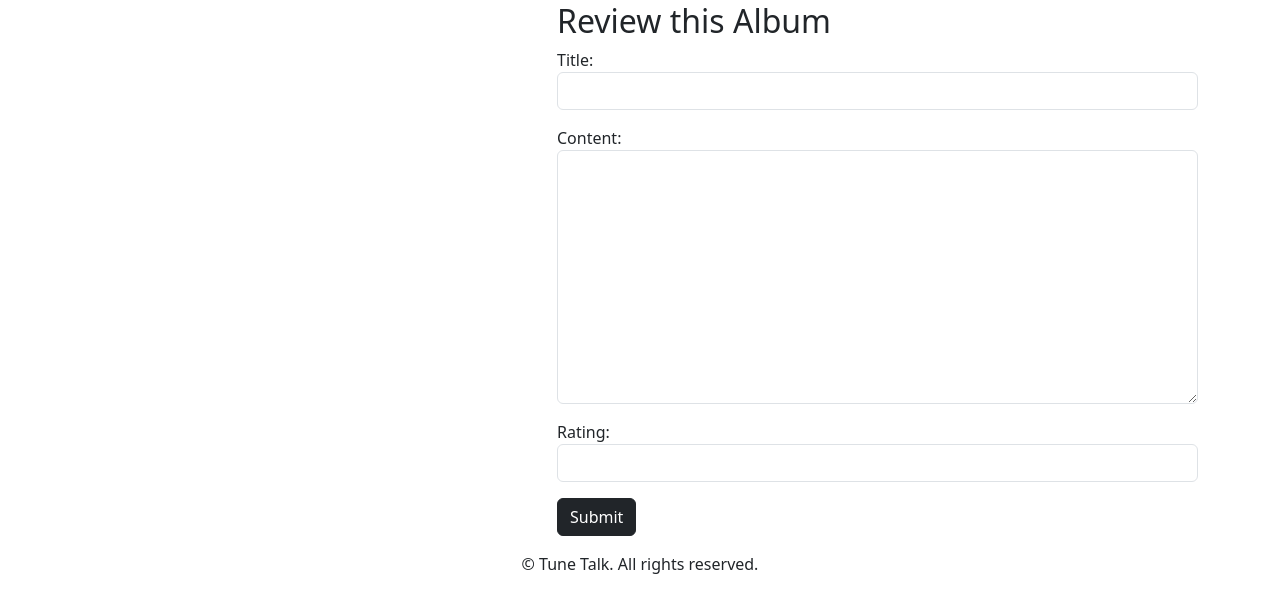
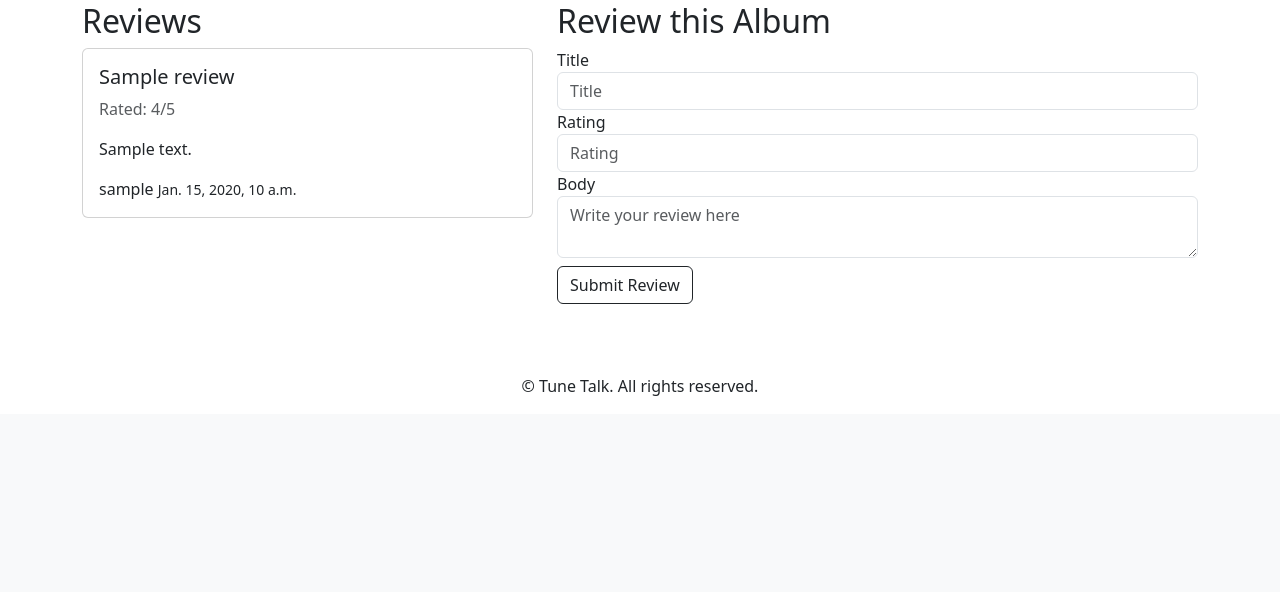
Before and after one commit to xnaavii/tune-talk-pp4, a Django app: template home/templates/home/album_detail.html in a window 1280 px wide. Shown: the part 386-978 px from the top of the page. After the commit the page ends 782 px from the top, so only its background shows below. Run offline with Django 5.2, Linux system fonts and the light colour scheme; tables that the repository leaves empty hold one stand-in row (values such as "Sample post"); the template is opened without the code that fills it: values that come from a table or form of the project are taken from there, most other values are stand-ins (such as "Sample title", 1, 10 or a date in 2020); grey boxes are pictures that could not be loaded.

Commit message:
validate the form and display the review

```diff
--- a/home/forms.py
+++ b/home/forms.py
@@ -1,6 +1,6 @@
 from django import forms
-
-class ReviewForm(forms.Form):
-    title = forms.CharField(max_length=200, widget=forms.TextInput(attrs={'class': 'form-control'}))
-    content = forms.CharField(widget=forms.Textarea(attrs={'class': 'form-control'}))
-    rating = forms.IntegerField(min_value=1, max_value=5, widget=forms.NumberInput(attrs={'class': 'form-control'}))
+from .models import Review
+class ReviewForm(forms.ModelForm):
+    class Meta:
+        model = Review
+        fields = ['title', 'rating', 'body']
--- a/home/models.py
+++ b/home/models.py
@@ -26,3 +26,6 @@ class Review(models.Model):
     rating = models.PositiveSmallIntegerField(validators=[MinValueValidator(1), MaxValueValidator(5)])
     body = models.TextField()
     created_at = models.DateTimeField(auto_now_add=True)
+
+    def __str__(self):
+        return f"{self.title} by {self.author}"
--- a/home/templates/home/album_detail.html
+++ b/home/templates/home/album_detail.html
@@ -22,14 +22,35 @@
     </div>
     <div class="row">
         <div class="col-md-5">
-
+            <h2 class="mt-3">Reviews</h2>
+            {% for review in reviews %}
+            <div class="card">
+                <div class="card-body">
+                <h5 class="card-title">{{ review.title }}</h5>
+                <p class="card-text  text-body-secondary">Rated: {{ review.rating }}/5</p>
+                <p class="card-text">{{review.body}}</p>
+                <p class="card-text">{{ review.author }} <small>{{ review.created_at }}</small></p>
+                </div>
+            </div>
+            {% endfor %}
         </div>
         <div class="col-md-7 mt-3">
             <h2>Review this Album</h2>
             <form method="post">
                 {% csrf_token %}
-                {{ form.as_p }}
-                <button type="submit" class="btn btn-dark">Submit</button>
+                <div class="form-group">
+                    <label for="id_title">Title</label>
+                    <input type="text" name="title" id="id_title" class="form-control" placeholder="Title">
+                </div>
+                <div class="form-group">
+                    <label for="id_rating">Rating</label>
+                    <input type="number" name="rating" id="id_rating" class="form-control" placeholder="Rating" min="1" max="5">
+                </div>
+                <div class="form-group">
+                    <label for="id_body">Body</label>
+                    <textarea name="body" id="id_body" class="form-control" placeholder="Write your review here"></textarea>
+                </div>
+                <button type="submit" class="btn btn btn-outline-dark mt-2">Submit Review</button>
             </form>
         </div>
     </div>
```
Also changed, not shown: home/views.py (+18 -4 lines), 1 other file.
